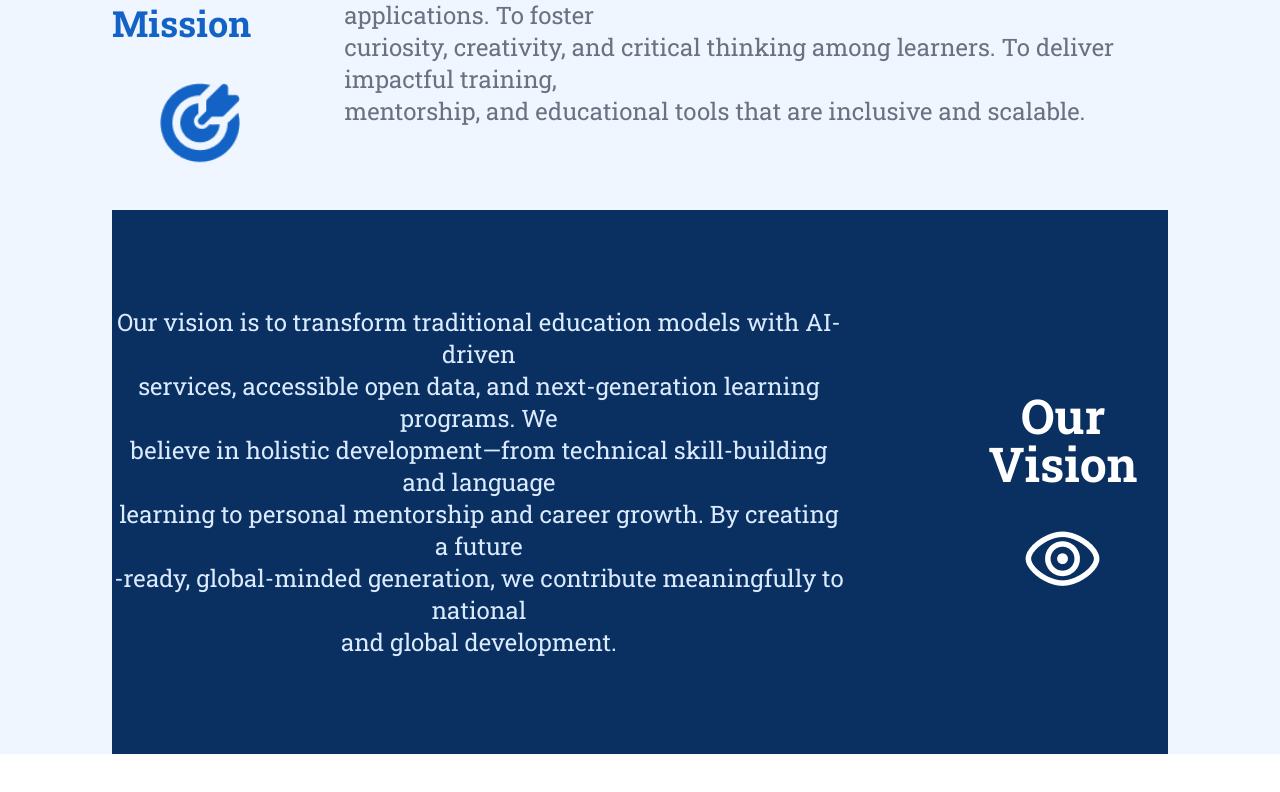
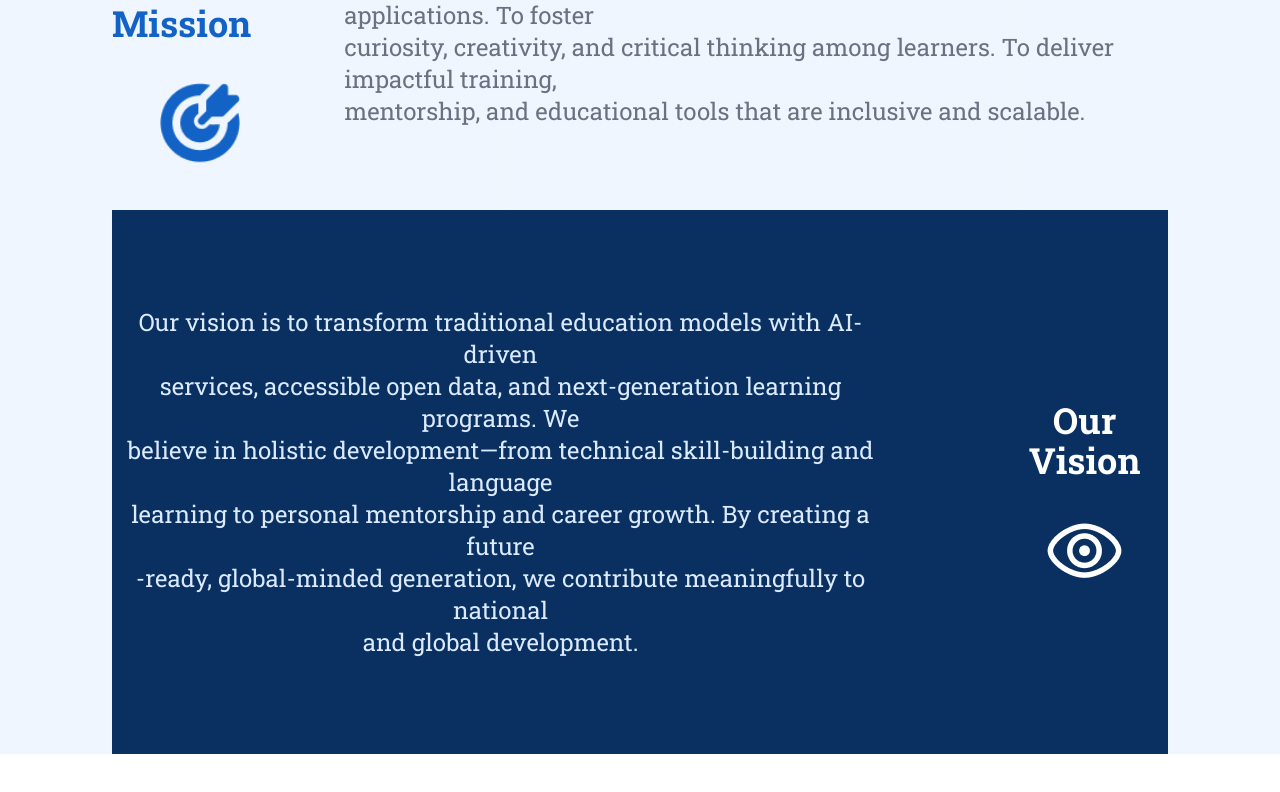
Before and after one commit to NomulaSantosh/QuanteraAI, a React (Vite) app in the folder client/: page / in a window 1280 px wide. Shown: the part 1162-1954 px from the top of the page. Built offline with nearby package versions, Linux system fonts and the light colour scheme; a web font is replaced by a local one.

Commit message:
initial commmit

```diff
--- a/client/src/components/Vission.jsx
+++ b/client/src/components/Vission.jsx
@@ -11,7 +11,7 @@
                       creating a future<br/>-ready, global-minded generation, we contribute meaningfully to national<br/>
                        and global development.</p>
         <div className='flex flex-col justify-center items-center text-center'>
-            <p className='text-5xl font-bold text-white py-7'>Our Vision</p>
+            <p className='text-4xl font-bold text-white py-7'>Our Vision</p>
             <img src={eye} alt="" />
         </div>
     </div>
```
